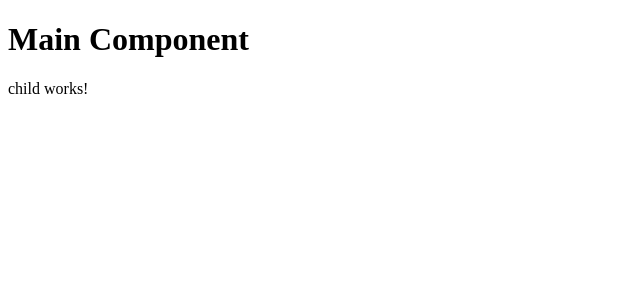
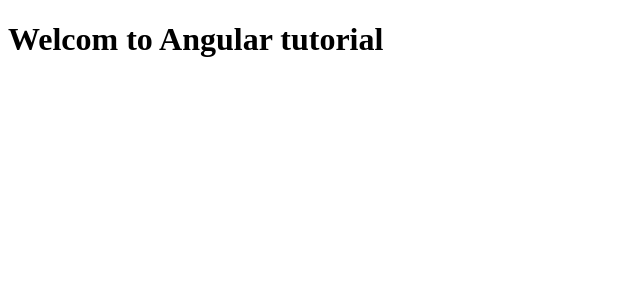
Before and after one commit to nikhilpounikar/angular_learning, an Angular app in the folder my-first-app/: page / in a window 1280 px wide. Shown: the top 300 px of the page, without its empty margins (0-640 px from the left). Built offline with nearby package versions, Linux system fonts and the light colour scheme.

Commit message:
single binding

```diff
--- a/my-first-app/src/app/app.component.html
+++ b/my-first-app/src/app/app.component.html
@@ -1,4 +1,10 @@
-<div>
+<!-- Child Componenet Used -->
+
+<!-- <div>
   <h1>Main Component</h1>
   <app-child></app-child>
-</div>
+</div> -->
+
+<!-- Angular Interactions -->
+
+<h1>Welcom to {{courseName}} tutorial</h1>
--- a/my-first-app/src/app/app.component.ts
+++ b/my-first-app/src/app/app.component.ts
@@ -7,4 +7,6 @@
 })
 export class AppComponent {
   title = 'my-first-app';
+
+  courseName: string = "Angular"
 }
```
